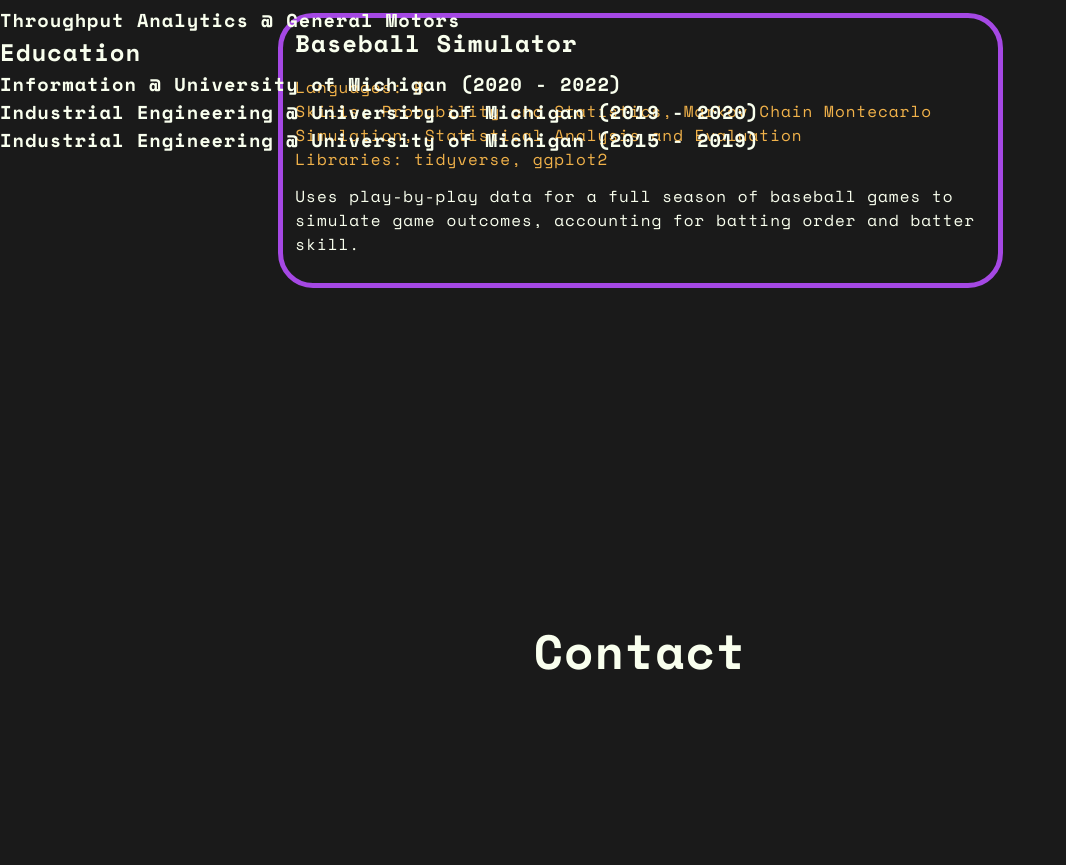
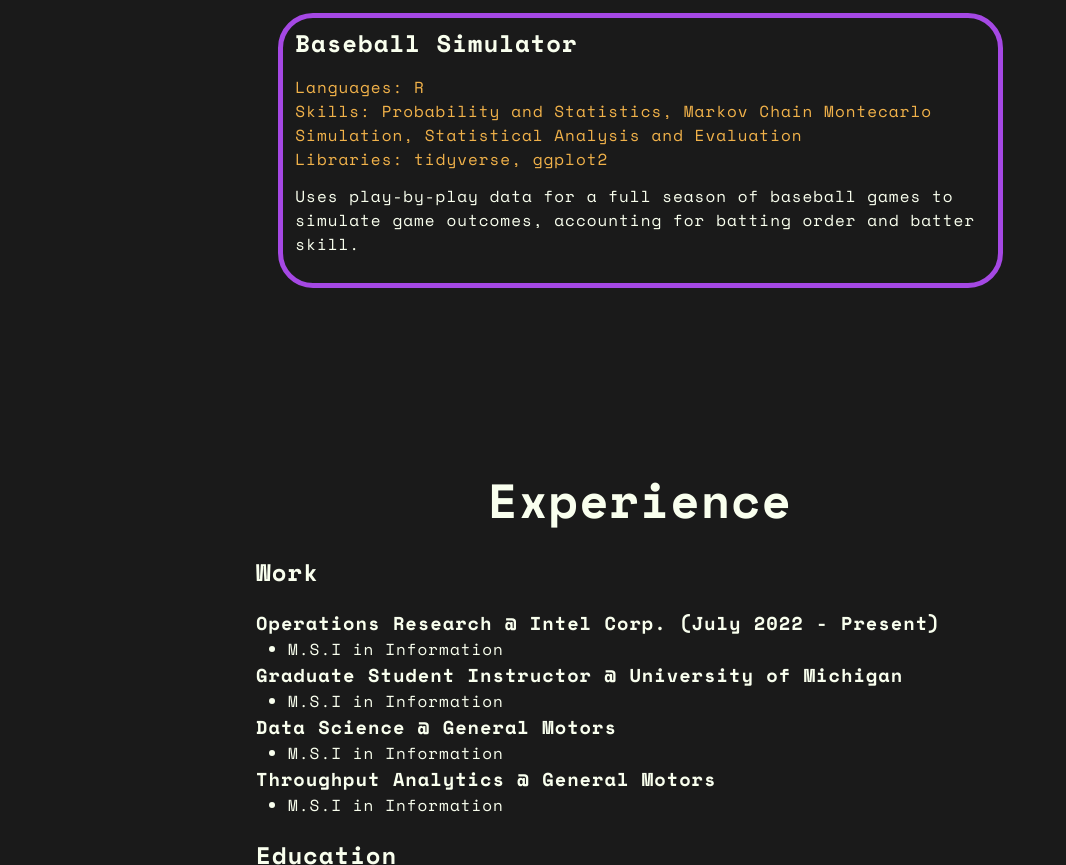
Before and after one commit to mkalmus/scrollable-portfoliio, a plain HTML site: page index.html in a window 1280 px wide. Shown: the part 1935-2800 px from the top of the page, without its empty margins (0-1066 px from the left). Drawn offline with nearby package versions, Linux system fonts and the light colour scheme.

Commit message:
add contact

```diff
--- a/index.html
+++ b/index.html
@@ -29,13 +29,13 @@
             <div class="project-item">
                 <h2>Soundcloud Scraping App</h2>
                 <p class="top-border">
-        Languages: Python, SQL, git <br>
-        Skills: Web Scraping, Caching <br>
-        Libraries: Requests, Selenium, BeautifulSoup4, Plotly, Pandas
+                    Languages: Python, SQL, git <br>
+                    Skills: Web Scraping, Caching <br>
+                    Libraries: Requests, Selenium, BeautifulSoup4, Plotly, Pandas
                 </p>
                 <p>
-        Scrapes data from Soundcloud's top charts, stores the data in a database,
-        and creates various visualizations for the user to gain insight.
+                    Scrapes data from Soundcloud's top charts, stores the data in a database,
+                    and creates various visualizations for the user to gain insight.
                 </p>
             </div>
             <div class="project-item">
@@ -51,13 +51,17 @@
                 </p>
             </div>
             <div class="project-item">
-                <h2>Predicting Titanic Survivorship</h2>
+                <h2>Building a Twitter Search Engine</h2>
                 <p class="top-border">
                     Languages: Python, SQL, git <br>
-                    Skills: Web Scraping, Caching <br>
-                    Libraries: Requests, Selenium, BeautifulSoup4, Plotly, Pandas
+                    Skills: Information Retrieval, Transformers, NLP <br>
+                    Libraries: PyTerrier, Pandas
                 </p>
-                <p>Follows a formal Machine Learning workflow to predict which Titanic passengers would and would not have survived by fitting and boosting a Random Forest model. Includes steps like data preparation, model selection, and model evaluation. </p>
+                <p>
+                    Follows a formal Machine Learning workflow to predict which Titanic passengers
+                    would and would not have survived by fitting and boosting a Random Forest model.
+                    Includes steps like data preparation, model selection, and model evaluation.
+                </p>
             </div>
             <div class="project-item">
                 <h2>Baseball Simulator</h2>
@@ -75,18 +79,35 @@
     </section>
     <section id="experience-page">
         <h1>Experience</h1>
+        <div class="content">
         <h2>Work</h2>
             <h3>Operations Research @ Intel Corp. (July 2022 - Present)</h3>
+            <ul>
+                <li> M.S.I in Information</li>
+            </ul>
             <h3>Graduate Student Instructor @ University of Michigan</h3>
+            <ul>
+                <li> M.S.I in Information</li>
+            </ul>
             <h3>Data Science @ General Motors</h3>
+            <ul>
+                <li> M.S.I in Information</li>
+            </ul>
             <h3>Throughput Analytics @ General Motors</h3>
+            <ul>
+                <li> M.S.I in Information</li>
+            </ul>
         <h2>Education</h2>
-        <h3>Information @ University of Michigan (2020 - 2022)</h3>
-        <h3>Industrial Engineering @ University of Michigan (2019 - 2020)</h3>
-        <h3>Industrial Engineering @ University of Michigan (2015 - 2019)</h3>
+        <h3>Information @ University of Michigan (M.S.I., 2020 - 2022)</h3>
+        <h3>Industrial Engineering @ University of Michigan (M.S.E., 2019 - 2020)</h3>
+        <h3>Industrial Engineering @ University of Michigan (B.S.E., 2015 - 2019)</h3>
     </section>
+    </div>
     <section id="contact-page">
         <h1>Contact</h1>
+        <h2>LinkedIn: linkedin</h2>
+        <h2>Github: github</h2>
+        <h2>Medium: Medium</h2>
     </section>
 </body>
 </html>
--- a/style.css
+++ b/style.css
@@ -21,10 +21,11 @@ nav {
   overflow: hidden;
   position: fixed;
   top: 0;
-  height: 100px;
+  height: 80px;
   display: flex;
   /* justify-content: center; */
   align-items: center;
+  border-bottom: rgb(165, 72, 228) 5px solid;
 }
 
 nav ul {
@@ -52,7 +53,7 @@ nav a {
 }
 
 section {
-  height: 100vh;
+  min-height: 100vh;
   display: inline-block;
   width: 100%;
 }
@@ -81,7 +82,7 @@ border: rgb(165, 72, 228) 5px solid;
 border-radius: 35px;
 padding: .5% 1%;
 width: 725px;
-height: 275px;
+min-height: 275px;
 margin: 0 2%;
 margin-bottom: 2%;
 }
@@ -105,3 +106,15 @@ margin-bottom: 2%;
   flex-direction: column;
   padding-top: 30vh;
 }
+
+#experience-page .content {
+  padding: 0 20%;
+}
+
+#experience-page .content li {
+  margin-left: 2em;
+}
+
+#experience-page h2 {
+  padding: 2.5% 0;
+}
```
